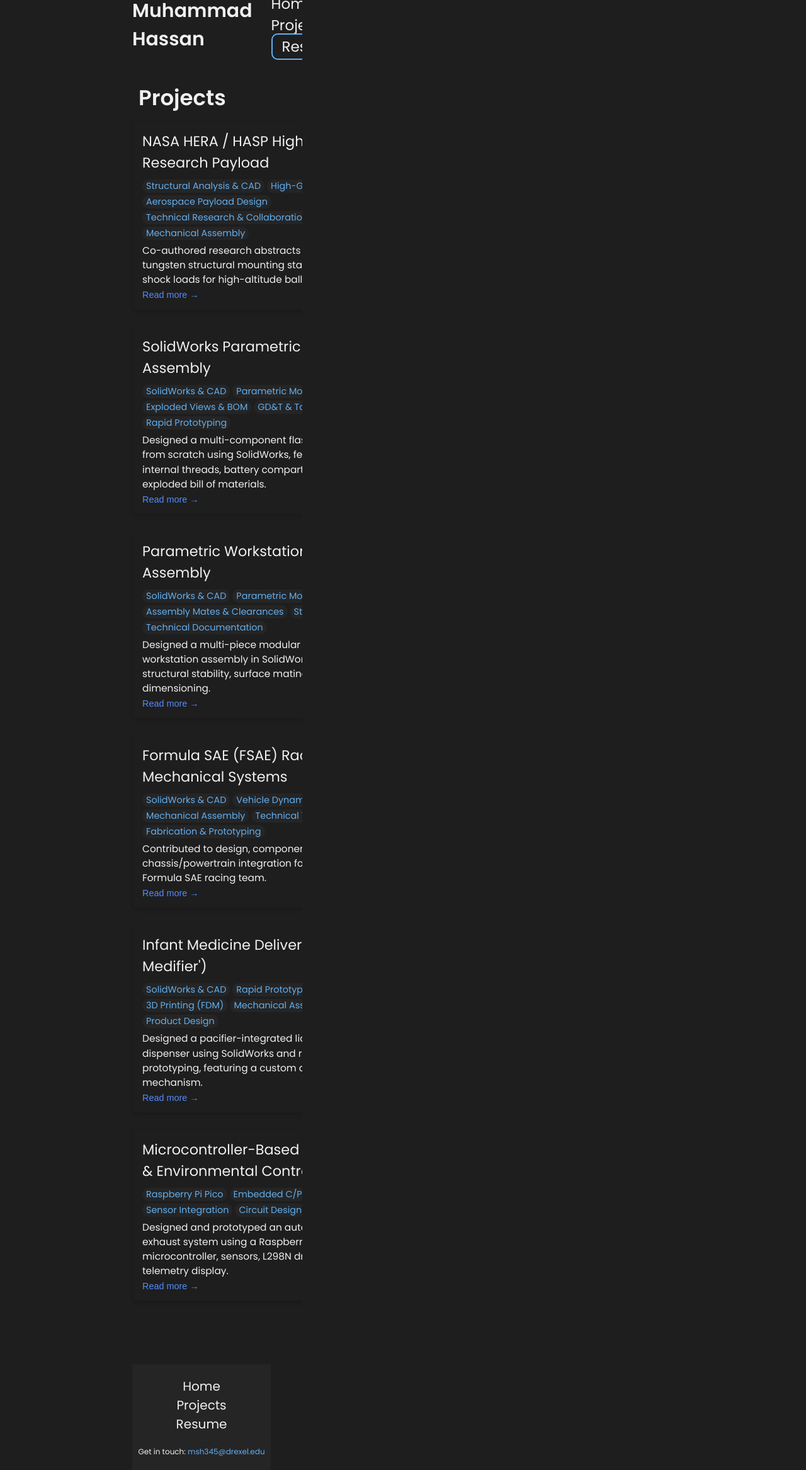
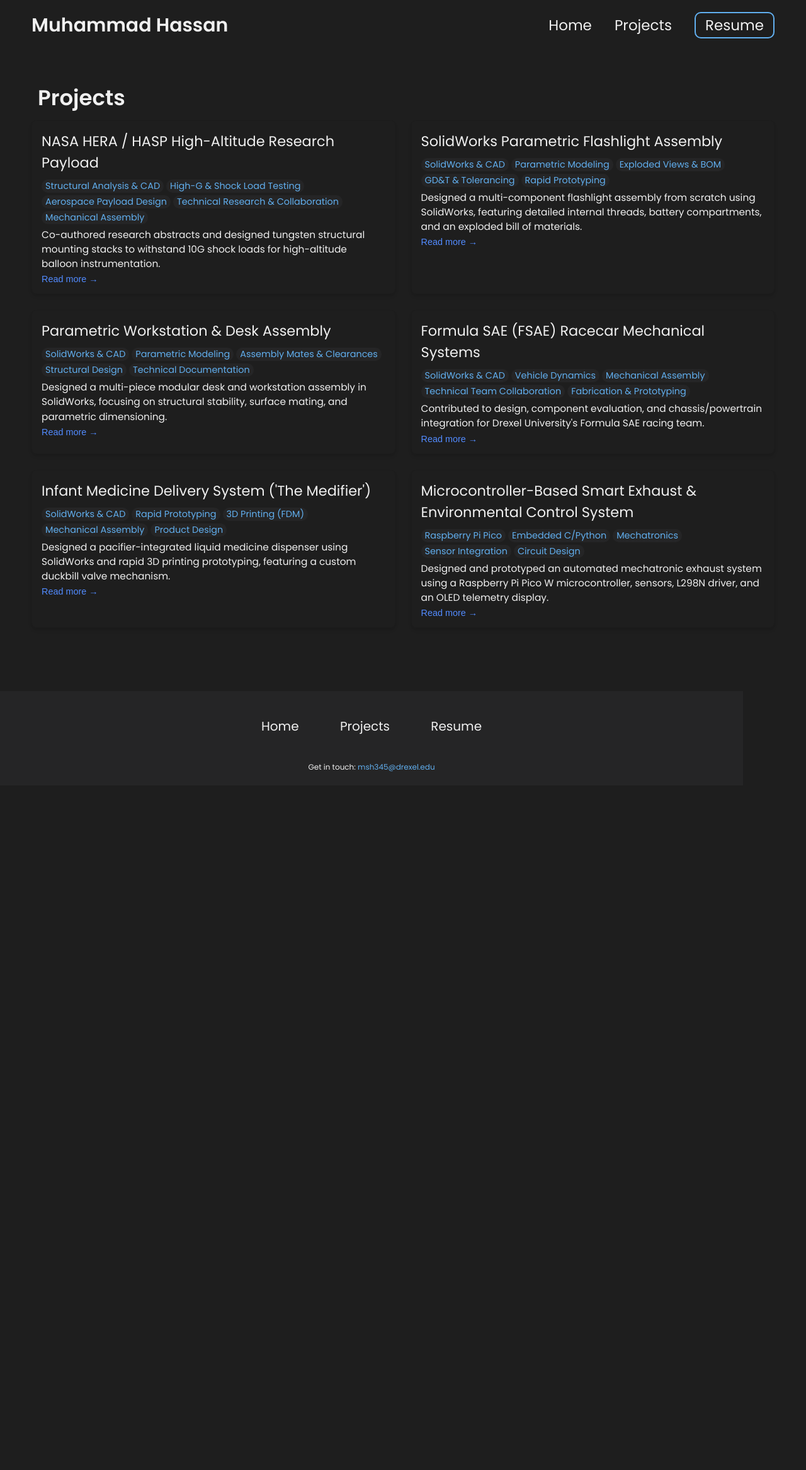
Before and after one commit to MuHasOfficial/MuHasOfficial.github.io, a Jekyll site: the page built from projects.html, in a window 1280 px wide. Shown: the whole page at 63% size. Built offline with Jekyll 4.4.1, drawn with Linux system fonts in a browser that asks for light colours; after the commit the page ends 1247 px from its top, so only the background shows below that.

Commit message:
Refactor CSS for layout adjustments
Adjusted width and margins for layout consistency. Removed width restrictions on html and body.

```diff
--- a/css/styles.css
+++ b/css/styles.css
@@ -498,7 +498,9 @@ footer {
     min-height: 150px;
     flex-shrink: 0;
     background-color: var(--light-background-color);
-    width: 100%;                  /* Changed from 100vw to 100% */
+    width: 100%;
+    margin-left: calc(-50vw + 50%);
+    margin-right: calc(-50vw + 50%);
     position: relative;
     display: flex;
     flex-direction: column;
@@ -973,9 +975,3 @@ footer p {
 .post-view .summary p {
   color: var(--text-color, #f0f0f0) !important;
 }
-
-html, body {
-    width: 50%;
-    max-width: 100vw;
-    overflow-x: hidden !important;
-}
```
